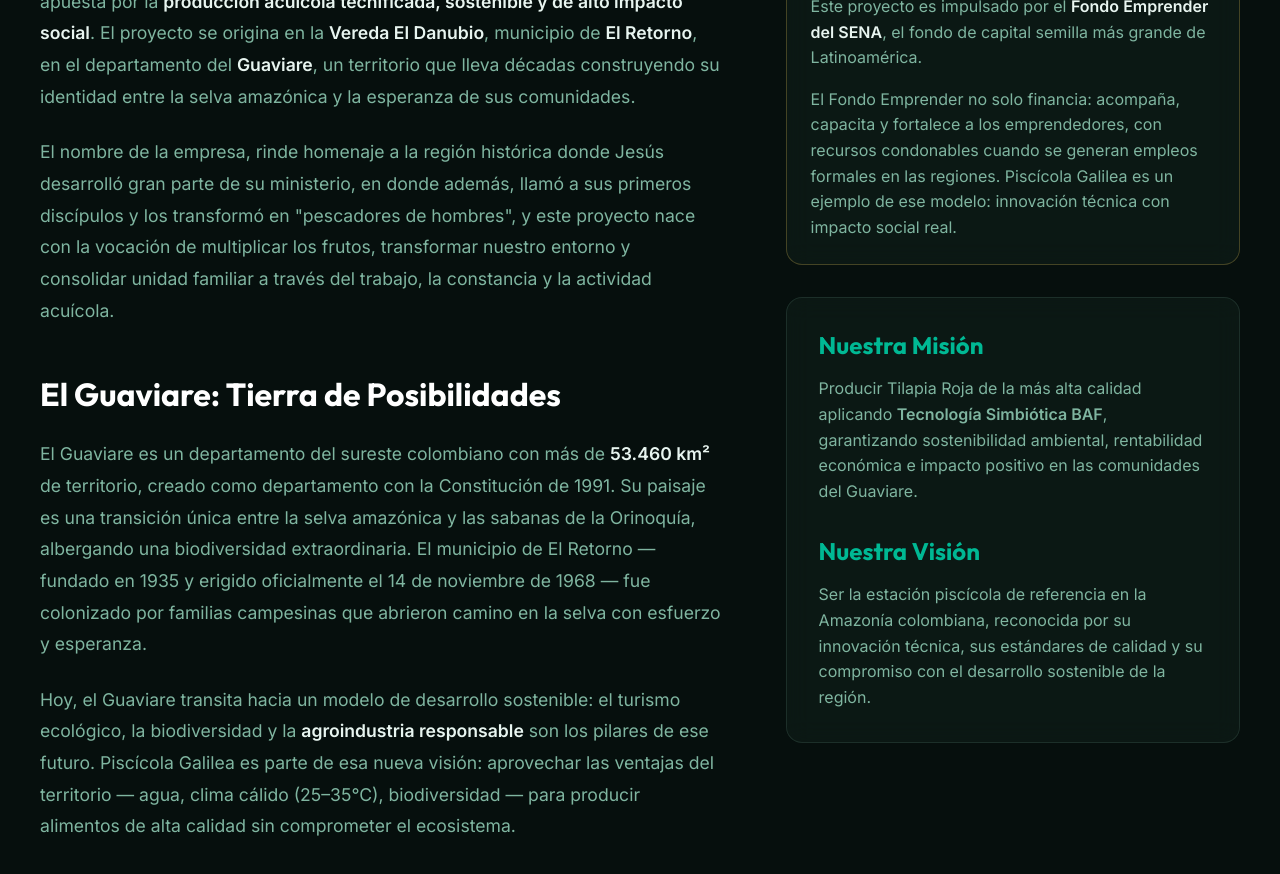
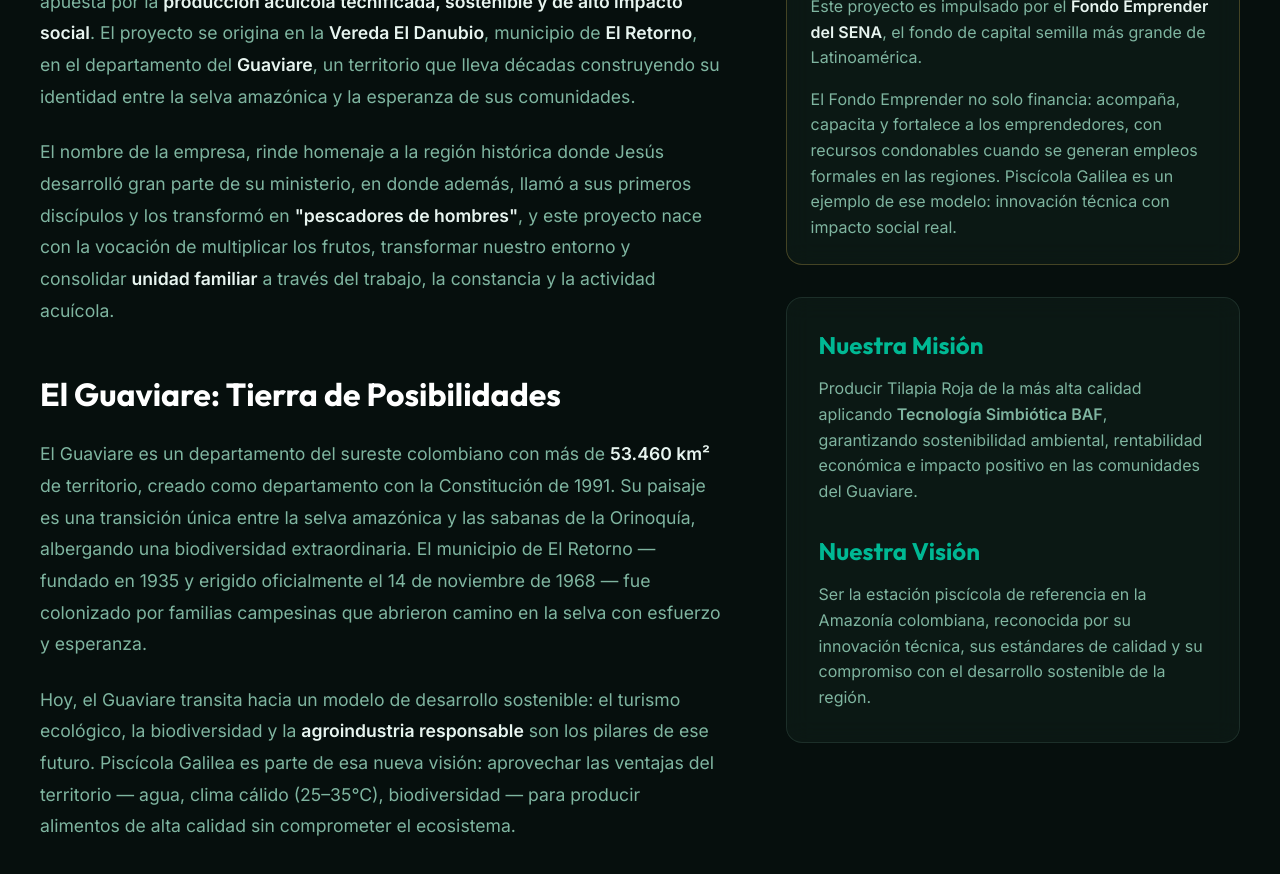
Before and after one commit to andresraveorozco92/piscicola-galilea, a Next.js app: page /nosotros in a window 1280 px wide. Shown: the part 1060-1934 px from the top of the page. Built offline with nearby package versions, Linux system fonts and the light colour scheme.

Commit message:
Update page.tsx

```diff
--- a/src/app/nosotros/page.tsx
+++ b/src/app/nosotros/page.tsx
@@ -40,8 +40,8 @@ export default function NosotrosPage() {
               </p>
               <p>
                 El nombre de la empresa, rinde homenaje a la región histórica
-                donde Jesús desarrolló gran parte de su ministerio, en donde además, llamó a sus primeros discípulos y los transformó en "pescadores de hombres", y este proyecto nace con la vocación de multiplicar los frutos, transformar nuestro entorno y
-                consolidar unidad familiar a través del trabajo, la constancia y la actividad acuícola.
+                donde Jesús desarrolló gran parte de su ministerio, en donde además, llamó a sus primeros discípulos y los transformó en <strong>"pescadores de hombres"</strong>, y este proyecto nace con la vocación de multiplicar los frutos, transformar nuestro entorno y
+                consolidar <strong>unidad familiar</strong> a través del trabajo, la constancia y la actividad acuícola.
               </p>
 
               <h2 className={styles.sectionTitle} style={{ marginTop: '3rem' }}>El Guaviare: Tierra de Posibilidades</h2>
```
